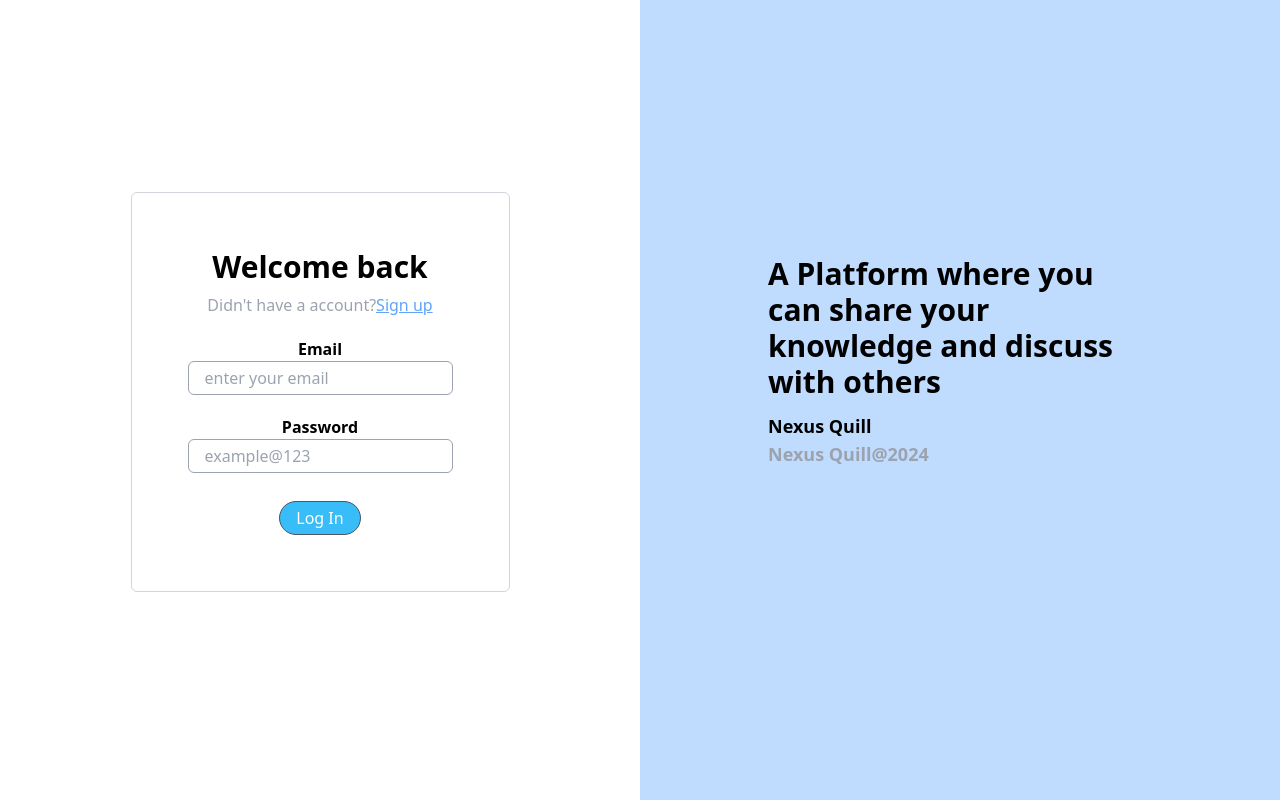
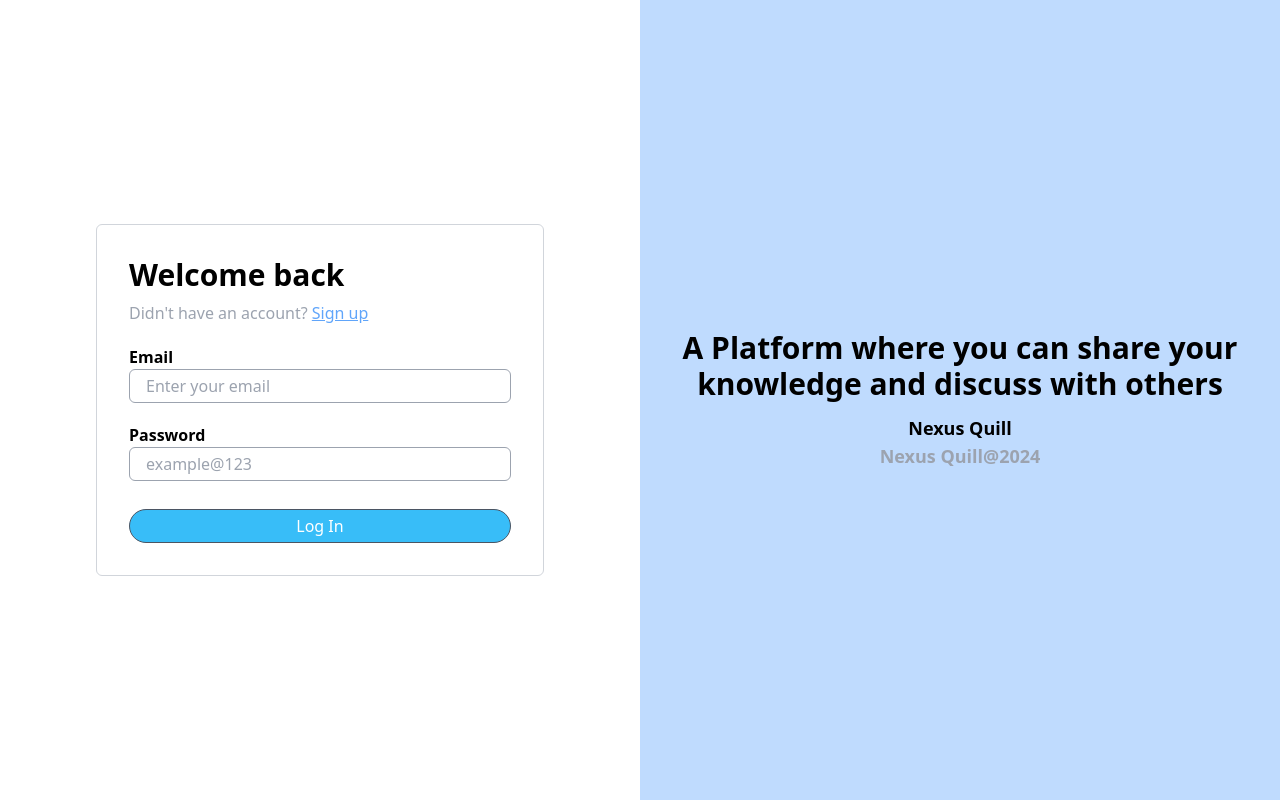
Before and after one commit to Ayushjodd/Nexus-Quill, a React (Vite) app in the folder frontend/: page /signin in a window 1280 px wide. Built offline with nearby package versions, Linux system fonts and the light colour scheme.

Commit message:
changes in signin

```diff
--- a/frontend/src/Routes/Signin.tsx
+++ b/frontend/src/Routes/Signin.tsx
@@ -1,18 +1,19 @@
 import { useNavigate } from "react-router-dom";
 
-function Signup() {
+function Signin() {
   const navigate = useNavigate();
   const handleSignupClick = () => {
     navigate("/signup");
   };
+
   return (
     <>
-      <div className="h-screen flex">
-        <div className="w-1/2 justify-items-center text-center">
-          <div className=" border-gray-300 mx-72 mt-[30%] rounded-md p-14 border-[0.1px]">
+      <div className="h-screen flex flex-col md:flex-row">
+        <div className="flex justify-center items-center w-full md:w-1/2 p-4">
+          <div className="border-gray-300 rounded-md p-8 border-[0.1px] w-full max-w-md">
             <div className="text-3xl font-bold">Welcome back</div>
             <div className="text-gray-400 pt-2">
-              Didn't have a account?
+              Didn't have an account?{" "}
               <span
                 onClick={handleSignupClick}
                 className="text-blue-400 underline hover:text-blue-500 cursor-pointer"
@@ -24,24 +25,26 @@
             <div className="font-bold pt-5">Email</div>
             <input
               type="text"
-              placeholder="enter your email"
-              className="border border-gray-400 rounded-md p-1 px-4"
-            ></input>
+              placeholder="Enter your email"
+              className="border border-gray-400 rounded-md p-1 px-4 w-full"
+            />
             <div className="font-bold pt-5">Password</div>
             <input
+              type="password"
               placeholder="example@123"
-              className="border border-gray-400 p-1 rounded-md  px-4"
-            ></input>
+              className="border border-gray-400 p-1 rounded-md px-4 w-full"
+            />
             <div className="pt-3">
-              <button className=" bg-sky-400 rounded-full px-4 py-1 mt-4 text-white hover:bg-sky-500  border-gray-600 border-[0.5px]">
+              <button className="bg-sky-400 rounded-full px-4 py-1 mt-4 text-white hover:bg-sky-500 border-gray-600 border-[0.5px] w-full">
                 Log In
               </button>
             </div>
           </div>
         </div>
-        <div className="w-1/2 bg-blue-200 justify-center items-center">
-          <div className="font-bold text-3xl mx-[20%] mt-[40%]">
-           A Platform where you can share your knowledge and discuss with others
+        <div className="hidden md:flex md:w-1/2 bg-blue-200 justify-center items-center">
+          <div className="font-bold text-3xl mx-10 text-center">
+            A Platform where you can share your knowledge and discuss with
+            others
             <div className="text-lg pt-3">Nexus Quill</div>
             <div className="text-gray-400 text-lg">Nexus Quill@2024</div>
           </div>
@@ -51,4 +54,4 @@
   );
 }
 
-export default Signup;
+export default Signin;
```
